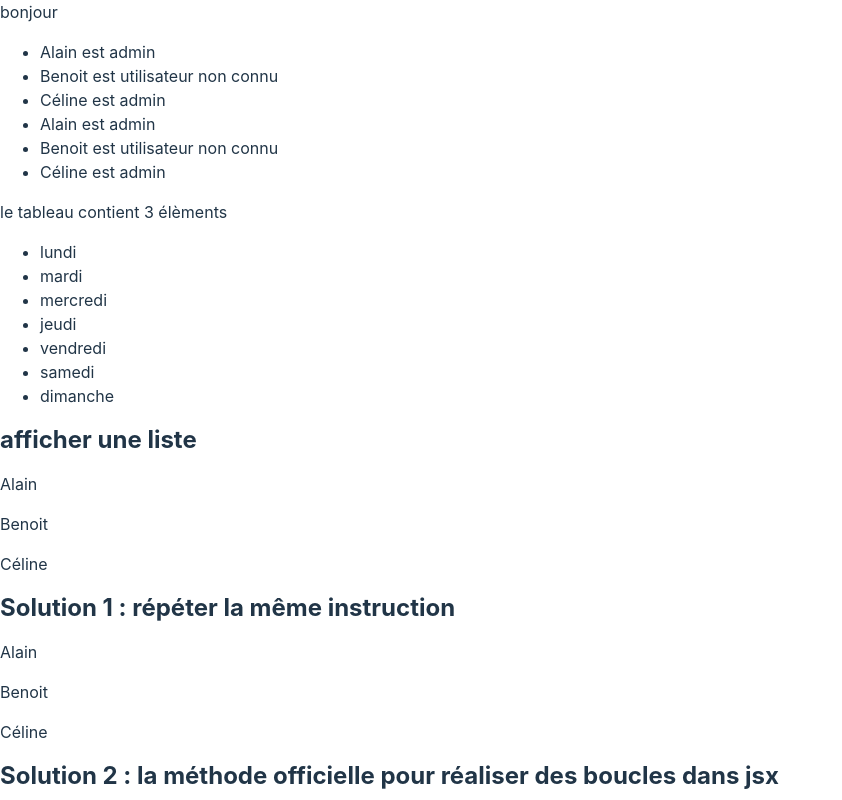
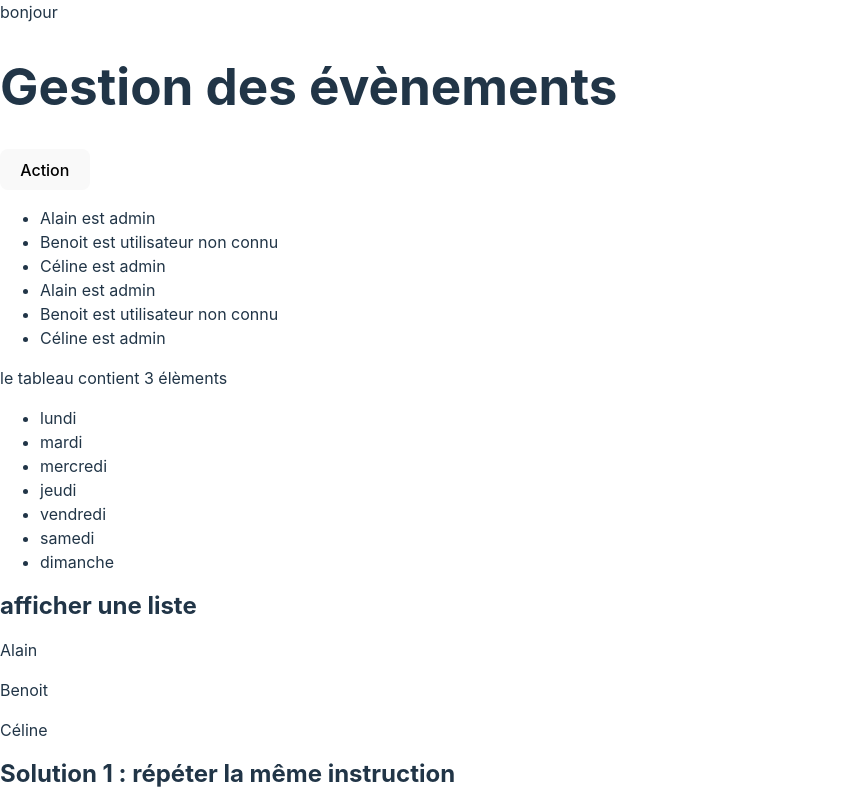
Before and after one commit to webdevproformation/react-greta-dec2022, a React (Vite) app in the folder 01-decouverte/: page / in a window 1280 px wide. Shown: the top 800 px of the page, without its empty margins (0-842 px from the left). Built offline with nearby package versions, Linux system fonts and the light colour scheme.

Commit message:
evenement partie 1

```diff
--- a/01-decouverte/src/App.jsx
+++ b/01-decouverte/src/App.jsx
@@ -7,6 +7,7 @@ import Loop from "./composant/Loop";
 import Exo1 from "./composant/Exo1";
 import If from "./composant/If";
 import Exo2 from "./composant/Exo2";
+import Evenement from "./composant/Evenement";
 
 function App() { // nom de la fonction = nom fichier
                  // PascalCase
@@ -16,6 +17,7 @@ function App() { // nom de la fonction = nom fichier
                  // menuVraimentImportant camelCase
   return (<div>
       bonjour
+      <Evenement />
       <Exo2 />
       <If />
       <Exo1 />
--- /dev/null
+++ b/01-decouverte/src/composant/Evenement.jsx
@@ -0,0 +1,25 @@
+// sfc Stateless Function Component
+const Evenement = () => {
+    // si je clique sur le bouton Action
+    // faire apparaitre un alert("j'ai cliqué sur le bouton")
+
+    const handleClick = () => {
+        alert("j'ai cliqué sur le bouton");
+    }
+
+    return (
+        <>
+            <h1>Gestion des évènements</h1>
+            <button onClick={handleClick}>Action</button>
+            {/** attention pas de () sur la fonction dans le onClick */}
+        </>
+     );
+     /* document
+        .querySelector("button")
+        .addEventListener("click" , function(){
+            alert("j'ai cliqué sur le bouton");
+        })
+     */
+}
+
+export default Evenement;
```
Also changed, not shown: 1 other file (tests, documents, lock files or other folders).
